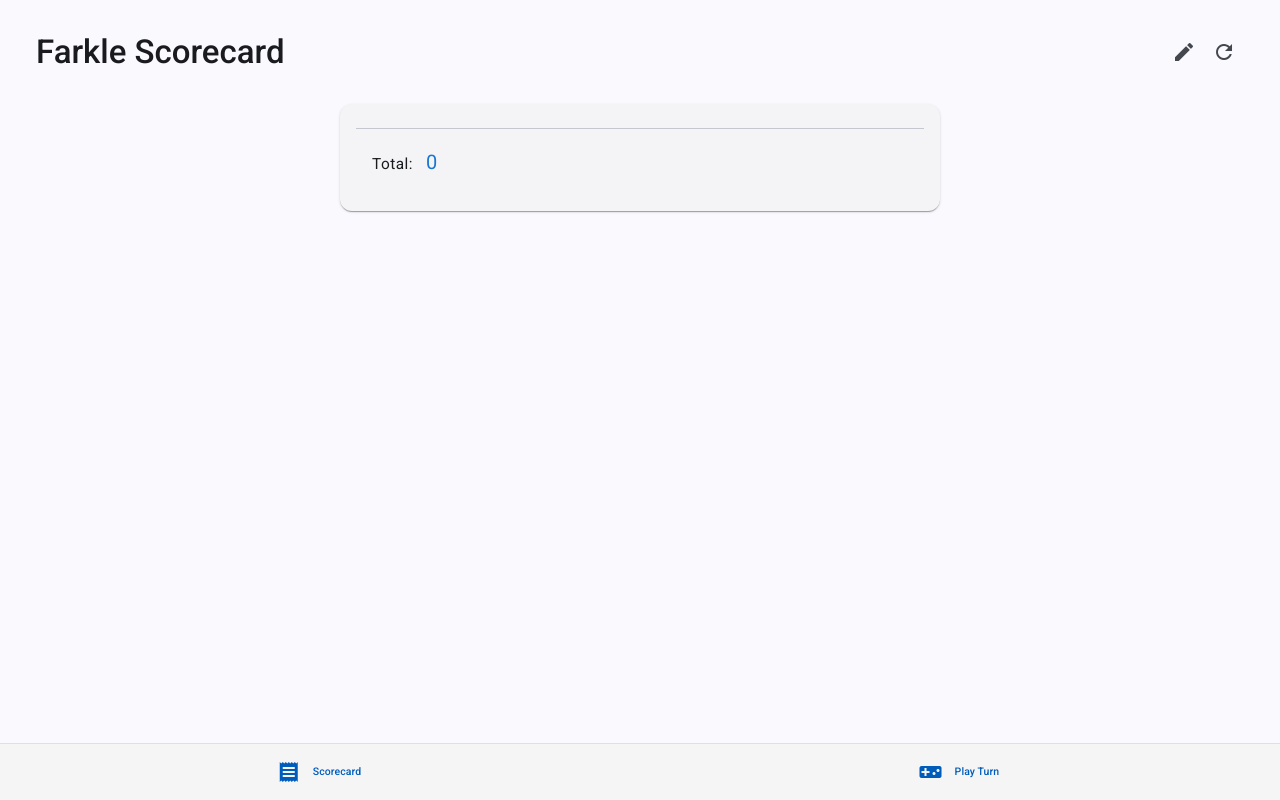
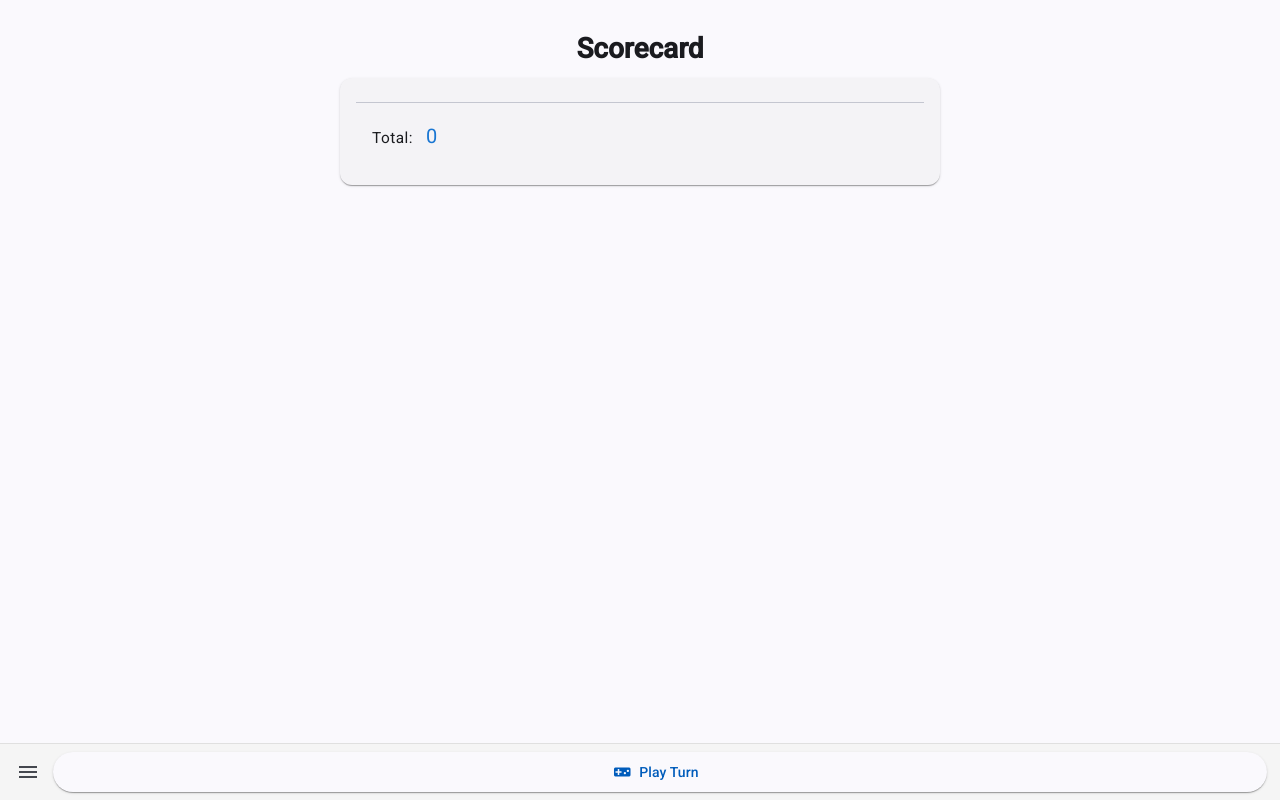
Before and after one commit to mhdejonge/farkle-scorecard, an Angular app: page /scorecard in a window 1280 px wide. Built offline with nearby package versions, Linux system fonts and the light colour scheme.

Commit message:
default: style adjustments

```diff
--- a/src/app/app.html
+++ b/src/app/app.html
@@ -1,13 +1,34 @@
-<div class="container">
-  <router-outlet></router-outlet>
-</div>
+<mat-sidenav-container autosize>
+  <mat-sidenav #sidenav mode="side" position="start" (click)="sidenav.toggle(false)">
+    <a mat-button routerLink="/scorecard" class="menu-button">
+      <mat-icon>receipt</mat-icon>
+      <span>View Scorecard</span>
+    </a>
+    <button mat-button (click)="toggleEditMode()" class="menu-button">
+      <mat-icon>edit</mat-icon>
+      <span>Edit Scorecard</span>
+    </button>
+    <button mat-button (click)="openNewGameDialog()" class="menu-button">
+      <mat-icon>add_circle</mat-icon>
+      <span>New Game</span>
+    </button>
+    <button mat-button (click)="sidenav.toggle()" class="menu-button">
+      <mat-icon>close</mat-icon>
+      <span>Close</span>
+    </button>
+  </mat-sidenav>
+  <mat-sidenav-content>
+    <div class="container">
+      <router-outlet></router-outlet>
+    </div>
+  </mat-sidenav-content>
+</mat-sidenav-container>
 <nav class="bottom-nav">
-  <a mat-button routerLink="/scorecard" class="nav-button">
-    <mat-icon>receipt</mat-icon>
-    <span>Scorecard</span>
-  </a>
-  <a mat-button routerLink="/turn" class="nav-button">
+  <button mat-icon-button class="scorecard-button" (click)="sidenav.toggle()">
+    <mat-icon>menu</mat-icon>
+  </button>
+  <button mat-raised-button routerLink="/turn" class="play-button">
     <mat-icon>videogame_asset</mat-icon>
     <span>Play Turn</span>
-  </a>
+  </button>
 </nav>
--- a/src/app/app.scss
+++ b/src/app/app.scss
@@ -1,5 +1,5 @@
-.spacer {
-  flex: 1 1 auto;
+:host {
+  --mat-sidenav-container-width: 235px;
 }
 
 .container {
@@ -9,17 +9,27 @@
   overflow-y: auto;
 }
 
+.menu-button {
+  margin: 10px;
+  display: flex;
+  width: fit-content;
+}
+
 .bottom-nav {
   position: fixed;
   bottom: 0;
   left: 0;
   right: 0;
   display: flex;
-  justify-content: space-around;
-  padding: 8px 0;
+  padding: 8px;
   background-color: #f5f5f5;
   border-top: 1px solid #e0e0e0;
   z-index: 100;
+
+  .play-button {
+    width: 100%;
+    margin: 0px 5px;
+  }
 
   .nav-button {
     display: flex;
--- a/src/app/app.ts
+++ b/src/app/app.ts
@@ -1,8 +1,12 @@
-import { Component, ChangeDetectionStrategy } from '@angular/core';
-import { RouterOutlet, Router, RouterModule } from '@angular/router';
+import { Component, inject } from '@angular/core';
+import { Router, RouterModule, RouterOutlet } from '@angular/router';
 import { CommonModule } from '@angular/common';
 import { MatIconModule } from '@angular/material/icon';
 import { MatButtonModule } from '@angular/material/button';
+import { MatDialog } from '@angular/material/dialog';
+import { MatSidenavModule } from '@angular/material/sidenav';
+import { ConfirmDialogComponent } from '@app/components/confirm-dialog';
+import { GameService } from '@app/services';
 
 @Component({
   selector: 'app-root',
@@ -11,16 +15,35 @@ import { MatButtonModule } from '@angular/material/button';
     CommonModule,
     MatIconModule,
     MatButtonModule,
-    RouterModule
+    RouterModule,
+    MatSidenavModule
   ],
   templateUrl: './app.html',
-  changeDetection: ChangeDetectionStrategy.Eager,
-  styleUrl: './app.scss',
+  styleUrl: './app.scss'
 })
 export class App {
-  constructor(private router: Router) {}
+  router = inject(Router);
+  dialog = inject(MatDialog);
+  gameService = inject(GameService);
 
-  navigateTo(route: string): void {
-    this.router.navigate([route]).then();
+  toggleEditMode(): void {
+    this.router.navigate(['/scorecard']).then(() => {
+      this.gameService.toggleEditMode.next();
+    });
+  }
+
+  openNewGameDialog(): void {
+    const dialogRef = this.dialog.open(ConfirmDialogComponent, {
+      data: {
+        title: 'Start New Game?',
+        message: 'Are you sure you want to start a new game?',
+      },
+      autoFocus: false,
+    });
+    dialogRef.afterClosed().subscribe((result) => {
+      if (result) {
+        this.gameService.newGame();
+      }
+    });
   }
 }
--- a/src/app/components/scorecard/scorecard.html
+++ b/src/app/components/scorecard/scorecard.html
@@ -1,16 +1,4 @@
-<mat-toolbar color="primary" class="scorecard-toolbar">
-  <span class="scorecard-title">Farkle Scorecard</span>
-  <span class="spacer"></span>
-  @if (!isEditMode()) {
-    <button mat-icon-button (click)="enterEditMode()" matTooltip="Edit scorecard">
-      <mat-icon>edit</mat-icon>
-    </button>
-  }
-  <button mat-icon-button (click)="openNewGameDialog()">
-    <mat-icon>refresh</mat-icon>
-  </button>
-</mat-toolbar>
-
+<h1 class="scorecard-title">Scorecard</h1>
 <div class="scorecard-container">
   <mat-card class="scorecard">
     <mat-card-content>
--- a/src/app/components/scorecard/scorecard.scss
+++ b/src/app/components/scorecard/scorecard.scss
@@ -1,14 +1,5 @@
 .scorecard-title {
-  font-size: 1.5em;
-  font-weight: 500;
-}
-
-.scorecard-toolbar {
-  margin-bottom: 20px;
-}
-
-.spacer {
-  flex: 1 1 auto;
+  text-align: center;
 }
 
 .scorecard-container {
--- a/src/app/components/scorecard/scorecard.ts
+++ b/src/app/components/scorecard/scorecard.ts
@@ -1,4 +1,4 @@
-import { Component, computed, signal } from '@angular/core';
+import { Component, computed, OnInit, signal } from '@angular/core';
 import { CommonModule } from '@angular/common';
 import { MatCardModule } from '@angular/material/card';
 import { MatListModule } from '@angular/material/list';
@@ -7,42 +7,37 @@ import { MatToolbarModule } from '@angular/material/toolbar';
 import { MatButtonModule } from '@angular/material/button';
 import { MatIconModule } from '@angular/material/icon';
 import { MatTooltipModule } from '@angular/material/tooltip';
-import { MatDialog } from '@angular/material/dialog';
 import { FormsModule } from '@angular/forms';
 import { GameService } from '@app/services';
-import { ConfirmDialogComponent } from '@app/components/confirm-dialog';
 
 @Component({
   selector: 'app-scorecard',
-  imports: [CommonModule, MatCardModule, MatListModule, MatDividerModule, MatToolbarModule, MatButtonModule, MatIconModule, MatTooltipModule, FormsModule],
+  imports: [
+    CommonModule,
+    MatCardModule,
+    MatListModule,
+    MatDividerModule,
+    MatToolbarModule,
+    MatButtonModule,
+    MatIconModule,
+    MatTooltipModule,
+    FormsModule,
+  ],
   templateUrl: './scorecard.html',
   styleUrl: './scorecard.scss'
 })
-export class ScorecardComponent {
+export class ScorecardComponent implements OnInit {
   isEditMode = signal(false);
   editableTurns = signal<string[]>([]);
   editableTotal = computed(() => this.editableTurns().reduce((sum, turn) => sum + (parseInt(turn, 10) || 0), 0));
 
-  constructor(readonly gameService: GameService, private dialog: MatDialog) {}
+  constructor(readonly gameService: GameService) {}
 
-  openNewGameDialog(): void {
-    const dialogRef = this.dialog.open(ConfirmDialogComponent, {
-      data: {
-        title: 'Start New Game?',
-        message: 'Are you sure you want to start a new game?'
-      },
-      autoFocus: false
+  ngOnInit(): void {
+    this.gameService.toggleEditMode.subscribe(() => {
+      this.editableTurns.set(this.gameService.scoreCard().turns.map((turn) => turn.toString()));
+      this.isEditMode.set(true);
     });
-    dialogRef.afterClosed().subscribe((result) => {
-      if (result) {
-        this.gameService.newGame();
-      }
-    });
-  }
-
-  enterEditMode(): void {
-    this.editableTurns.set(this.gameService.scoreCard().turns.map(turn => turn.toString()));
-    this.isEditMode.set(true);
   }
 
   exitEditMode(): void {
@@ -51,11 +46,13 @@ export class ScorecardComponent {
   }
 
   removeTurn(remove: number): void {
-    this.editableTurns.update(turns => turns.filter((_, index) => index !== remove));
+    this.editableTurns.update((turns) => turns.filter((_, index) => index !== remove));
   }
 
   saveScorecard(): void {
-    const turns = this.editableTurns().map(turn => parseInt(turn, 10)).filter(turn => !isNaN(turn));
+    const turns = this.editableTurns()
+      .map((turn) => parseInt(turn, 10))
+      .filter((turn) => !isNaN(turn));
     const total = turns.reduce((sum, turn) => sum + turn, 0);
     this.gameService.saveScoreCard({ turns, total });
     this.exitEditMode();
--- a/src/app/components/turn/turn.scss
+++ b/src/app/components/turn/turn.scss
@@ -79,11 +79,6 @@
     font-size: 1.1em;
   }
 
-  .scoring-btn {
-    padding: 10px 6px;
-    font-size: 0.85em;
-  }
-
   .action-btn {
     height: 45px;
     font-size: 1em;
--- a/src/app/services/game.ts
+++ b/src/app/services/game.ts
@@ -1,5 +1,6 @@
 import { Injectable, signal, WritableSignal } from '@angular/core';
 import { emptyScoreCard, ScoreCard } from './score';
+import { Subject } from 'rxjs';
 
 @Injectable({
   providedIn: 'root',
@@ -9,6 +10,7 @@ export class GameService {
 
   scoreCard = signal(this.loadScoreCard());
   currentTurnScore = signal(emptyScoreCard());
+  toggleEditMode = new Subject<void>();
 
   private loadScoreCard(): ScoreCard {
     const stored = localStorage.getItem(this.STORAGE_KEY);
```
